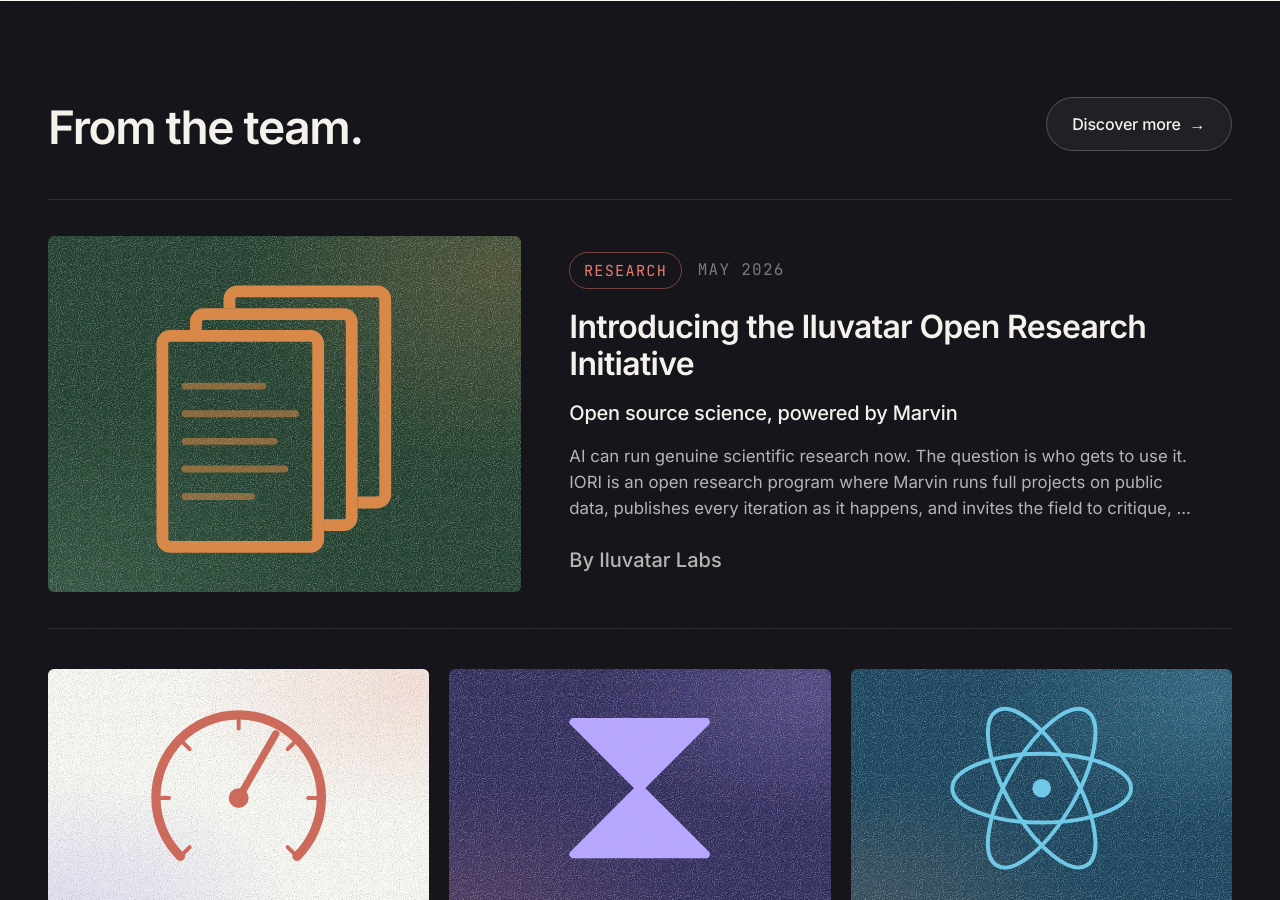
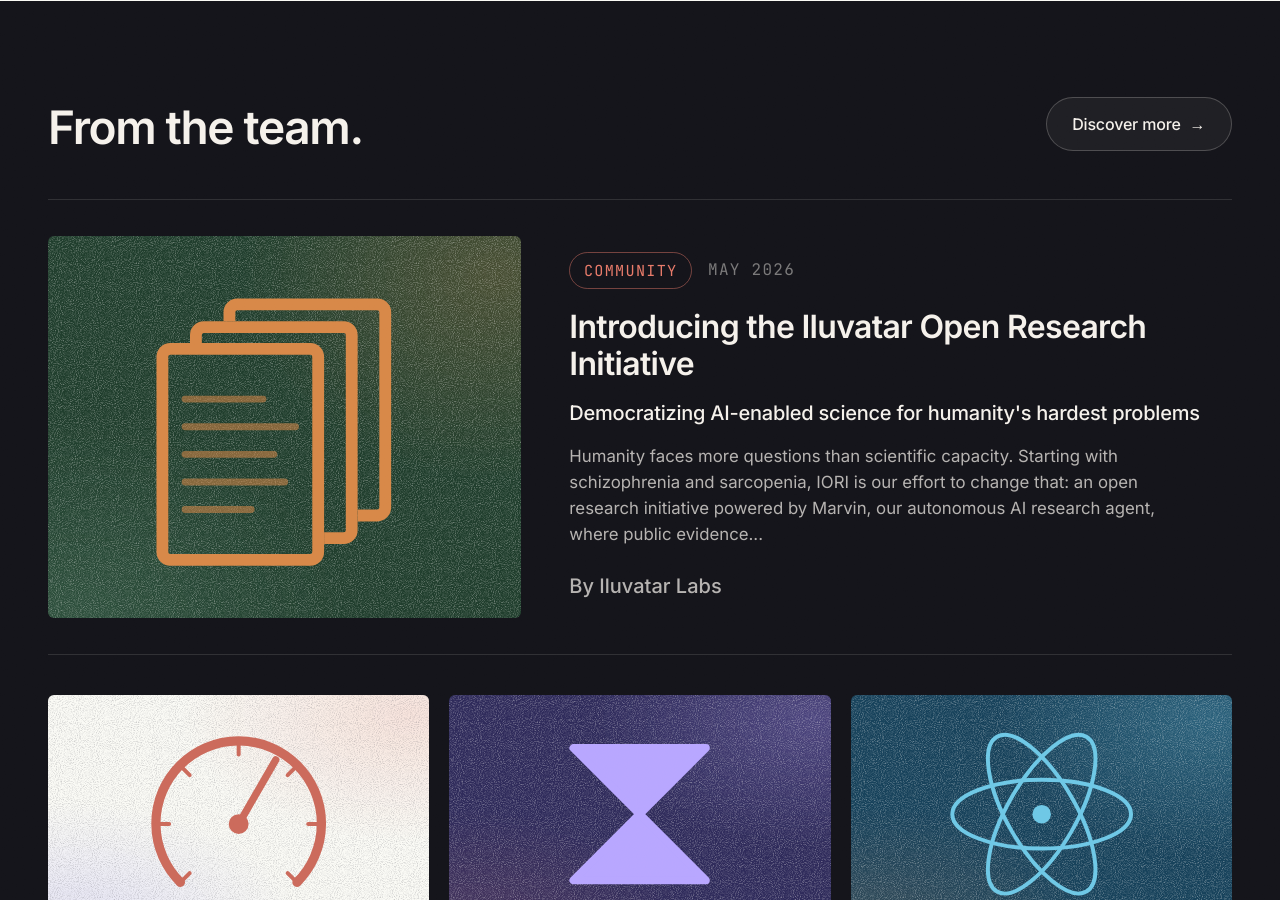
Before and after one commit to IluvatarLabs/iluvatarlabs.github.io, a Jekyll site: the page built from index.html, in a window 1280 px wide and 900 px high, scrolled down 2104 px. Built offline with Jekyll 4.4.1, drawn with Linux system fonts in a browser that asks for light colours.

Commit message:
IORI post: category → Community

```diff
--- a/_posts/2026-05-11-introducing-iori.md
+++ b/_posts/2026-05-11-introducing-iori.md
@@ -1,12 +1,13 @@
 ---
 layout: post
 title: "Introducing the Iluvatar Open Research Initiative"
-subtitle: "Open source science, powered by Marvin"
+subtitle: "Democratizing AI-enabled science for humanity's hardest problems"
 date: 2026-05-11
-category: Research
+category: Community
 thumbnail: iori
 author: "Iluvatar Labs"
-excerpt: "AI can run genuine scientific research now. The question is who gets to use it. IORI is an open research program where Marvin runs full projects on public data, publishes every iteration as it happens, and invites the field to critique, extend, and validate the work."
+excerpt: "Humanity faces more questions than scientific capacity. Starting with schizophrenia and sarcopenia, IORI is our effort to change that: an open research initiative powered by Marvin, our autonomous AI research agent, where public evidence becomes living research programs the scientific community can inspect, challenge, extend, and validate.
+"
 ---
 
 ## Humanity faces more questions than scientific capacity
```
